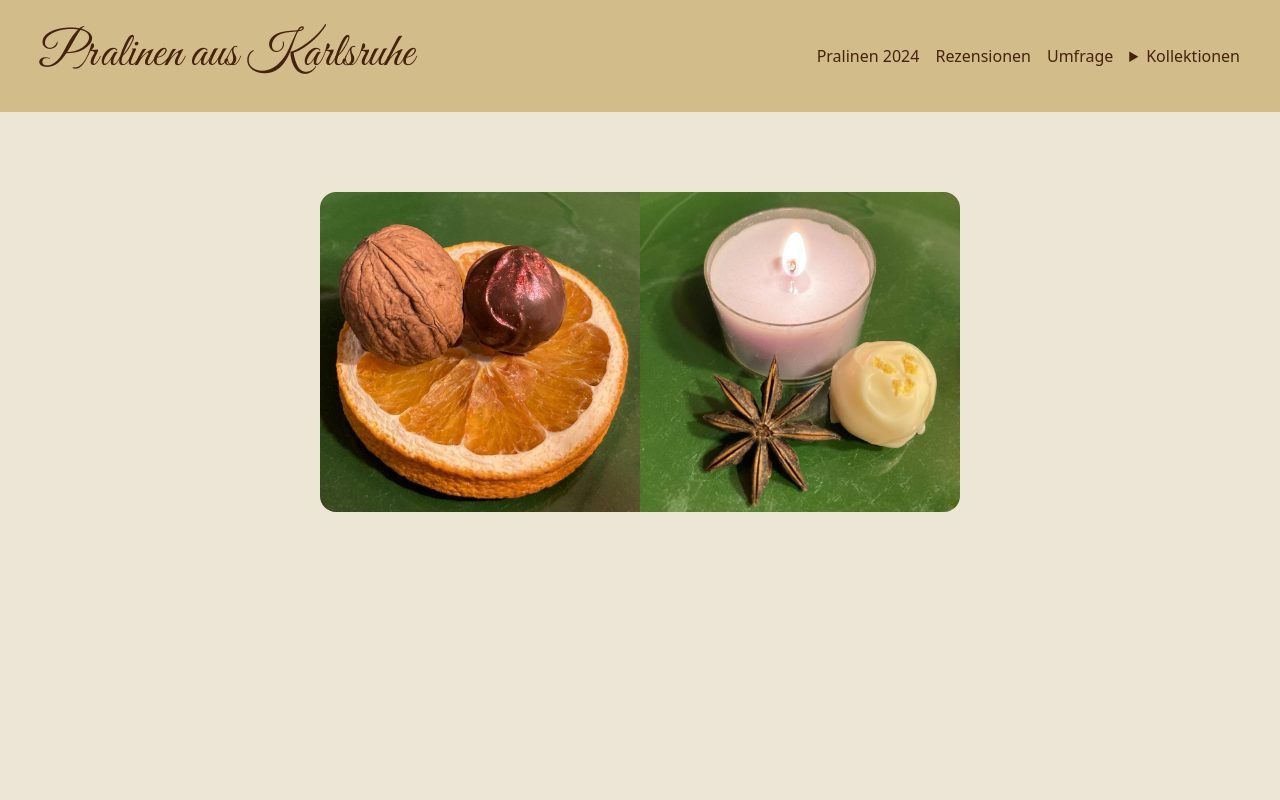
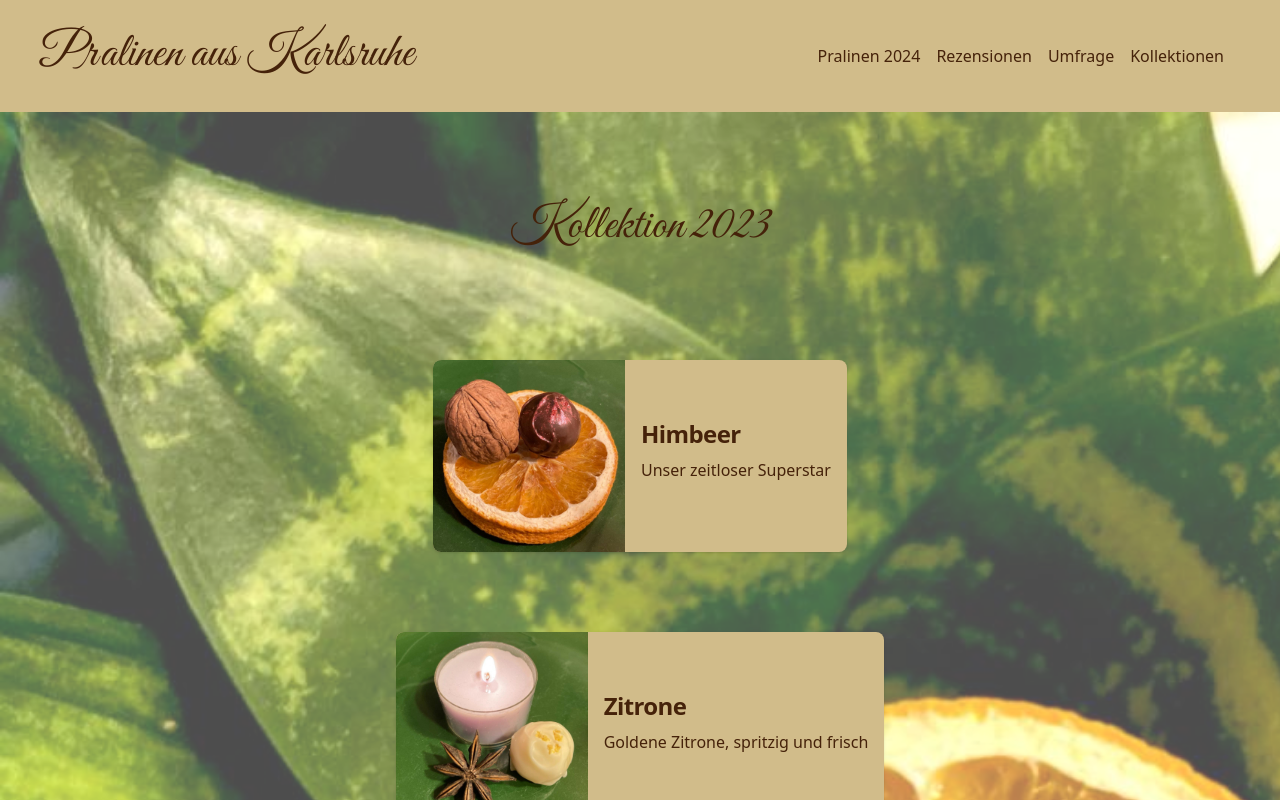
Before and after one commit to linaku94/pralinen, a SvelteKit app: page /kollektionen/2023 in a window 1280 px wide. Shown: the top 800 px of the page. Built offline with nearby package versions, Linux system fonts and the light colour scheme; a web font is replaced by a local one.

Commit message:
make collections nicer

```diff
--- /dev/null
+++ b/src/components/CollectionOverview.svelte
@@ -0,0 +1,16 @@
+<script>
+	export let bgvalue = 'bg-himbeer';
+	export let year = '2021'
+</script>
+<a href="/kollektionen/{year}">
+	<div
+		class="{bgvalue} rounded-lg bg-cover p-44 flex flex-col items-center hover-zoom">
+		<h1 class="great-vibes-regular customtext text-white">{year}</h1>
+	</div>
+</a>
+
+<style>
+	.customtext {
+			font-size: xxx-large;
+	}
+</style>
--- a/src/routes/+layout.svelte
+++ b/src/routes/+layout.svelte
@@ -13,15 +13,16 @@
 			<li><a href="/pralinen" class="hover:text-chocolate-white dark:hover:text-chocolate-light">Pralinen 2024</a></li>
 			<li><a href="/rezensionen" class="hover:text-chocolate-white dark:hover:text-chocolate-light">Rezensionen</a></li>
 			<li><a href="/umfrage" class="hover:text-chocolate-white dark:hover:text-chocolate-light">Umfrage</a></li>
+			<li><a href="/kollektionen" class="hover:text-chocolate-white dark:hover:text-chocolate-light">Kollektionen</a></li>
 			<li>
-				<details>
-					<summary class="hover:text-chocolate-white">Kollektionen</summary>
-					<ul class="rounded-t-none p-2 nav-element">
-						<li><a href="/kollektionen/2023" class="nav-element">2023</a></li>
-						<li><a href="/kollektionen/2022" class="nav-element">2022</a></li>
-						<li><a href="/kollektionen/2021" class="nav-element">2021</a></li>
-					</ul>
-				</details>
+<!--				<details>-->
+<!--					<summary class="hover:text-chocolate-white">Kollektionen</summary>-->
+<!--					<ul class="rounded-t-none p-2 nav-element">-->
+<!--						<li><a href="/kollektionen/2023" class="nav-element">2023</a></li>-->
+<!--						<li><a href="/kollektionen/2022" class="nav-element">2022</a></li>-->
+<!--						<li><a href="/kollektionen/2021" class="nav-element">2021</a></li>-->
+<!--					</ul>-->
+<!--				</details>-->
 			</li>
 		</ul>
 	</div>
--- a/src/routes/kollektionen/+page.svelte
+++ b/src/routes/kollektionen/+page.svelte
@@ -1,9 +1,13 @@
+<script>
+	import CollectionOverview from '../../components/CollectionOverview.svelte';
+</script>
+
 <div class="text-lg font-bold">
-	<h1 class="great-vibes-regular">Vergangene Kollektionen</h1>
-	<div class="flex justify-center gap-14">
-		<a class="great-vibes-regular" href="/kollektionen/2021">2021</a>
-		<a class="great-vibes-regular" href="/kollektionen/2022">2022</a>
-		<a class="great-vibes-regular" href="/kollektionen/2023">2023</a>
+	<h1 class="great-vibes-regular p-5">Vergangene Kollektionen</h1>
+	<div class="flex justify-center flex-row p-20 gap-32">
+		<CollectionOverview year="2021" bgvalue="bg-himbeer"/>
+		<CollectionOverview year="2022" bgvalue="bg-zitrone22"/>
+		<CollectionOverview year="2023" bgvalue="bg-karamell23"/>
 	</div>
 </div>
 
--- a/src/routes/kollektionen/2022/+page.svelte
+++ b/src/routes/kollektionen/2022/+page.svelte
@@ -1,15 +1,17 @@
 <script>
-	import Himbeer from '$lib/assets/2022/himbeer.png'
-	import Zitrone from '$lib/assets/2022/zitrone.png'
-	import Karamell from '$lib/assets/2022/karamell.png'
-	import Mango from '$lib/assets/2022/mango.png'
-	import Eierlikoer from '$lib/assets/2022/eierlikoer.png'
-	import Kokos from '$lib/assets/2022/kokos.png'
+	import Himbeer from '$lib/assets/2022/himbeer.png';
+	import Zitrone from '$lib/assets/2022/zitrone.png';
+	import Karamell from '$lib/assets/2022/karamell.png';
+	import Mango from '$lib/assets/2022/mango.png';
+	import Eierlikoer from '$lib/assets/2022/eierlikoer.png';
+	import Kokos from '$lib/assets/2022/kokos.png';
 	import Praline from '../../../components/Praline.svelte';
 </script>
 
+<div class="bg-zitrone22 bg-cover bg-opacity-90">
+	<div class="bg-white bg-opacity-30 flex flex-col fit-content">
 		<div class="text-lg font-bold">
-	<h1 class="great-vibes-regular">Kollektion 2021</h1>
+			<h1 class="great-vibes-regular">Kollektion 2022</h1>
 		</div>
 		<div class="px-20 py-20 flex flex-col items-center ">
 			<Praline picture={Himbeer} name='Himbeer' description='Unser zeitloser Superstar' />
@@ -19,6 +21,8 @@
 			<Praline picture={Mango} name='Mango' description='Tango Mango' />
 			<Praline picture={Kokos} name='Kokos' description='Cremiges Kokos umhuellt von zarten Flocken' />
 		</div>
+	</div>
+</div>
 
 <style>
     .great-vibes-regular {
--- a/src/routes/kollektionen/2023/+page.svelte
+++ b/src/routes/kollektionen/2023/+page.svelte
@@ -1,33 +1,3 @@
-<!--<script>-->
-<!--	import Himbeer from '$lib/assets/2023/himbeer.png'-->
-<!--	import Zitrone from '$lib/assets/2023/zitrone.png'-->
-<!--	import Karamell from '$lib/assets/2023/karamell.png'-->
-<!--	import Mango from '$lib/assets/2023/mango.png'-->
-<!--	import Eierlikoer from '$lib/assets/2023/eierlikoer.png'-->
-<!--	import Kokos from '$lib/assets/2023/kokos.png'-->
-<!--	import Praline from '../../../components/Praline.svelte';-->
-<!--</script>-->
-
-<!--<div class="text-lg font-bold">-->
-<!--	<h1 class="great-vibes-regular">Kollektion 2021</h1>-->
-<!--</div>-->
-<!--<div class="px-20 py-20 flex flex-col items-center ">-->
-<!--		<Praline picture={Himbeer} name='Himbeer' description='Unser zeitloser Superstar' />-->
-<!--		<Praline picture={Zitrone} name='Zitrone' description='Goldene Zitrone, spritzig und frisch' />-->
-<!--		<Praline picture={Karamell} name='Karamell' description='Ein Traum aus Karamell und Meersalz' />-->
-<!--		<Praline picture={Eierlikoer} name='Eierlikoer' description='Genuss mit Schuss' />-->
-<!--		<Praline picture={Mango} name='Mango' description='Tango Mango' />-->
-<!--		<Praline picture={Kokos} name='Kokos' description='Cremiges Kokos umhuellt von zarten Flocken' />-->
-<!--</div>-->
-
-<!--<style>-->
-<!--    .great-vibes-regular {-->
-<!--        padding-top: 100px;-->
-<!--        text-align: center;-->
-<!--        font-size: xxx-large;-->
-<!--    }-->
-<!--</style>-->
-
 <script>
 	import Himbeer from '$lib/assets/2023/himbeer.png';
 	import Zitrone from '$lib/assets/2023/zitrone.png';
@@ -35,47 +5,82 @@
 	import Mango from '$lib/assets/2023/mango.png';
 	import Eierlikoer from '$lib/assets/2023/eierlikoer.png';
 	import Kokos from '$lib/assets/2023/kokos.png';
-
-	let pictures = [
-		{
-			image: Himbeer,
-			alt: 'Himbeer',
-			id: 'himbeer'
-		},
-		{
-			image: Zitrone,
-			alt: 'Zitrone',
-			id: 'zitrone'
-		},
-		{
-			image: Karamell,
-			alt: 'Karamell',
-			id: 'karamell'
-		},
-		{
-			image: Kokos,
-			alt: 'Kokos',
-			id: 'kokos'
-		},
-		{
-			image: Mango,
-			alt: 'Mangos',
-			id: 'mangos'
-		},
-		{
-			image: Eierlikoer,
-			alt: 'Eierlikoer',
-			id: 'eierlikoer'
-		}
-	];
+	import Praline from '../../../components/Praline.svelte';
 </script>
 
-<div class="justify-center flex w-full pt-20">
-	<div class="carousel rounded-box carousel-center w-1/2">
-		{#each pictures as picture}
-			<div id={picture.id} class="carousel-item w-1/2">
-				<img src={picture.image} class="w-full" alt={picture.alt} />
-			</div>
-		{/each}
+<div class="bg-karamell23 bg-cover">
+<div class="bg-white bg-cover bg-opacity-30">
+
+	<div class="text-lg font-bold">
+		<h1 class="great-vibes-regular">Kollektion 2023</h1>
+	</div>
+	<div class="px-20 py-20 flex flex-col items-center">
+		<Praline picture={Himbeer} name='Himbeer' description='Unser zeitloser Superstar' />
+		<Praline picture={Zitrone} name='Zitrone' description='Goldene Zitrone, spritzig und frisch' />
+		<Praline picture={Karamell} name='Karamell' description='Ein Traum aus Karamell und Meersalz' />
+		<Praline picture={Eierlikoer} name='Eierlikoer' description='Genuss mit Schuss' />
+		<Praline picture={Mango} name='Mango' description='Tango Mango' />
+		<Praline picture={Kokos} name='Kokos' description='Cremiges Kokos umhuellt von zarten Flocken' />
 	</div>
 </div>
+</div>
+
+<style>
+    .great-vibes-regular {
+        padding-top: 100px;
+        text-align: center;
+        font-size: xxx-large;
+    }
+</style>
+
+<!--<script>-->
+<!--	import Himbeer from '$lib/assets/2023/himbeer.png';-->
+<!--	import Zitrone from '$lib/assets/2023/zitrone.png';-->
+<!--	import Karamell from '$lib/assets/2023/karamell.png';-->
+<!--	import Mango from '$lib/assets/2023/mango.png';-->
+<!--	import Eierlikoer from '$lib/assets/2023/eierlikoer.png';-->
+<!--	import Kokos from '$lib/assets/2023/kokos.png';-->
+
+<!--	let pictures = [-->
+<!--		{-->
+<!--			image: Himbeer,-->
+<!--			alt: 'Himbeer',-->
+<!--			id: 'himbeer'-->
+<!--		},-->
+<!--		{-->
+<!--			image: Zitrone,-->
+<!--			alt: 'Zitrone',-->
+<!--			id: 'zitrone'-->
+<!--		},-->
+<!--		{-->
+<!--			image: Karamell,-->
+<!--			alt: 'Karamell',-->
+<!--			id: 'karamell'-->
+<!--		},-->
+<!--		{-->
+<!--			image: Kokos,-->
+<!--			alt: 'Kokos',-->
+<!--			id: 'kokos'-->
+<!--		},-->
+<!--		{-->
+<!--			image: Mango,-->
+<!--			alt: 'Mangos',-->
+<!--			id: 'mangos'-->
+<!--		},-->
+<!--		{-->
+<!--			image: Eierlikoer,-->
+<!--			alt: 'Eierlikoer',-->
+<!--			id: 'eierlikoer'-->
+<!--		}-->
+<!--	];-->
+<!--</script>-->
+
+<!--<div class="justify-center flex w-full pt-20">-->
+<!--	<div class="carousel rounded-box carousel-center w-1/2">-->
+<!--		{#each pictures as picture}-->
+<!--			<div id={picture.id} class="carousel-item w-1/2">-->
+<!--				<img src={picture.image} class="w-full" alt={picture.alt} />-->
+<!--			</div>-->
+<!--		{/each}-->
+<!--	</div>-->
+<!--</div>-->
--- a/src/routes/pralinen/+page.svelte
+++ b/src/routes/pralinen/+page.svelte
@@ -1,13 +1,14 @@
 <script>
 	import Praline from '../../components/Praline.svelte';
-	import Himbeer from '$lib/assets/2023/himbeer.png'
-	import Zitrone from '$lib/assets/2023/zitrone.png'
-	import Karamell from '$lib/assets/2023/karamell.png'
-	import Mango from '$lib/assets/2023/mango.png'
-	import Eierlikoer from '$lib/assets/2023/eierlikoer.png'
-	import Kokos from '$lib/assets/2023/kokos.png'
+	import Himbeer from '$lib/assets/2023/himbeer.png';
+	import Zitrone from '$lib/assets/2023/zitrone.png';
+	import Karamell from '$lib/assets/2023/karamell.png';
+	import Mango from '$lib/assets/2023/mango.png';
+	import Eierlikoer from '$lib/assets/2023/eierlikoer.png';
+	import Kokos from '$lib/assets/2023/kokos.png';
 </script>
-
+<div class="bg-karamell23 bg-cover bg-opacity-90">
+	<div class="bg-white bg-opacity-30 flex flex-col fit-content">
 		<div class="text-lg font-bold">
 			<h1 class="great-vibes-regular">Kollektion 2024</h1>
 		</div>
@@ -19,6 +20,9 @@
 			<Praline picture={Mango} name='Mango' description='Tango Mango' />
 			<Praline picture={Kokos} name='Kokos' description='Cremiges Kokos umhuellt von zarten Flocken' />
 		</div>
+	</div>
+
+</div>
 
 <style>
     .great-vibes-regular {
--- a/src/routes/rezensionen/+page.svelte
+++ b/src/routes/rezensionen/+page.svelte
@@ -18,7 +18,7 @@
 <div class="pt-10 flex flex-col items-center gap-10 bg-himbeer bg-cover min-h-screen">
 	<h1 class="great-vibes-regular py-10">Was Freunde ueber unsere Pralinen sagen</h1>
 	{#each quotes as quote}
-		<div class="pb-5 pt-5 bg-white bg-opacity-70 rounded-lg">
+		<div class="pb-5 pt-5 bg-white bg-opacity-60 rounded-lg">
 			<div class="px-5 py-5">
 			<Quote quote={quote.quote} author={quote.author} profession={quote.profession} />
 			</div>
--- a/tailwind.config.ts
+++ b/tailwind.config.ts
@@ -15,9 +15,11 @@ export default {
 				'chocolate-caramel': '#FFD29A'
 			},
 			backgroundImage: {
-				'mango': 'url("src/lib/assets/2021/mango.png")',
-				'himbeer' : 'url("src/lib/assets/2021/himbeer.png")',
-				'zitrone' : 'url("src/lib/assets/2021/zitrone.png")'
+				'mango': 'url($lib/assets/2021/mango.png)',
+				'himbeer' : 'url($lib/assets/2021/himbeer.png)',
+				'zitrone' : 'url($lib/assets/2021/zitrone.png)',
+				'karamell23' : 'url($lib/assets/2023/karamell.png)',
+				'zitrone22' : 'url($lib/assets/2022/zitrone.png)',
 			}
 		}
 	},
```
Also changed, not shown: src/routes/kollektionen/2021/+page.svelte (+12 -10 lines). Lines whose indentation alone changed are shown as unchanged.
